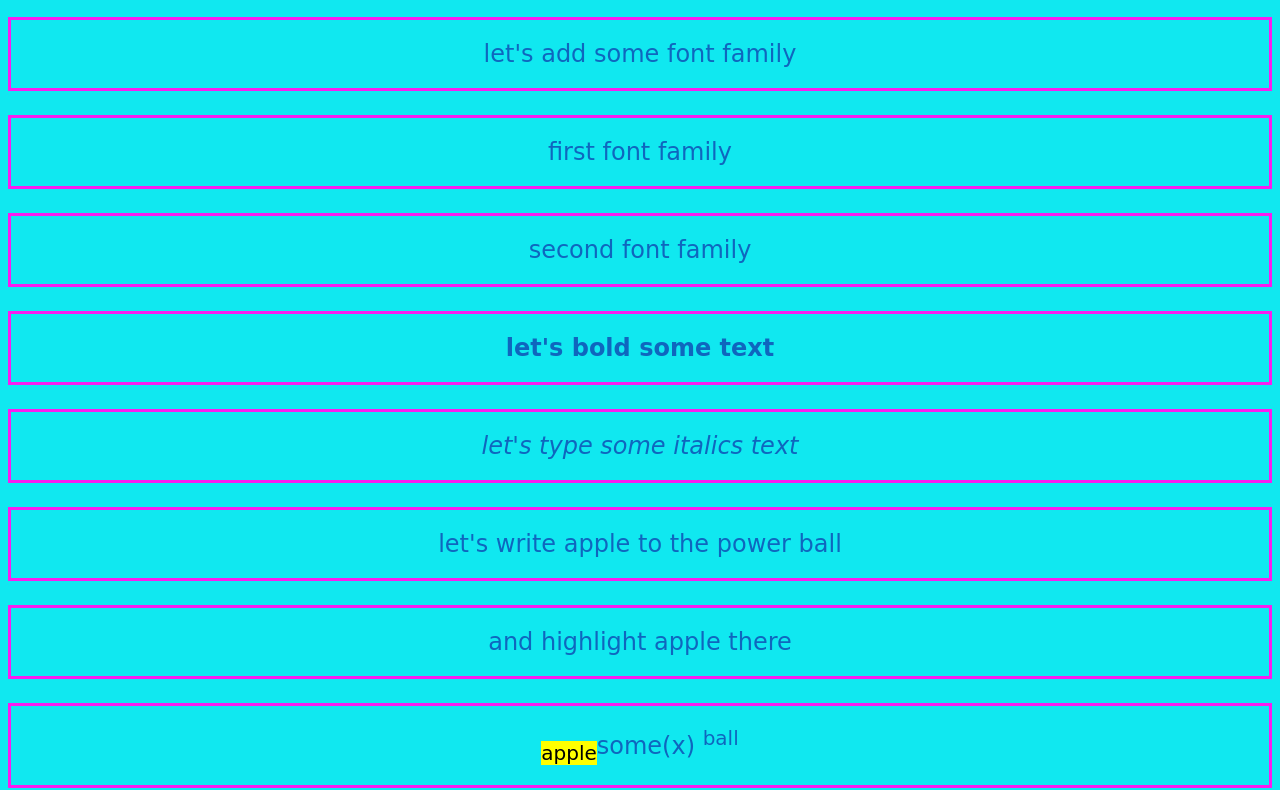
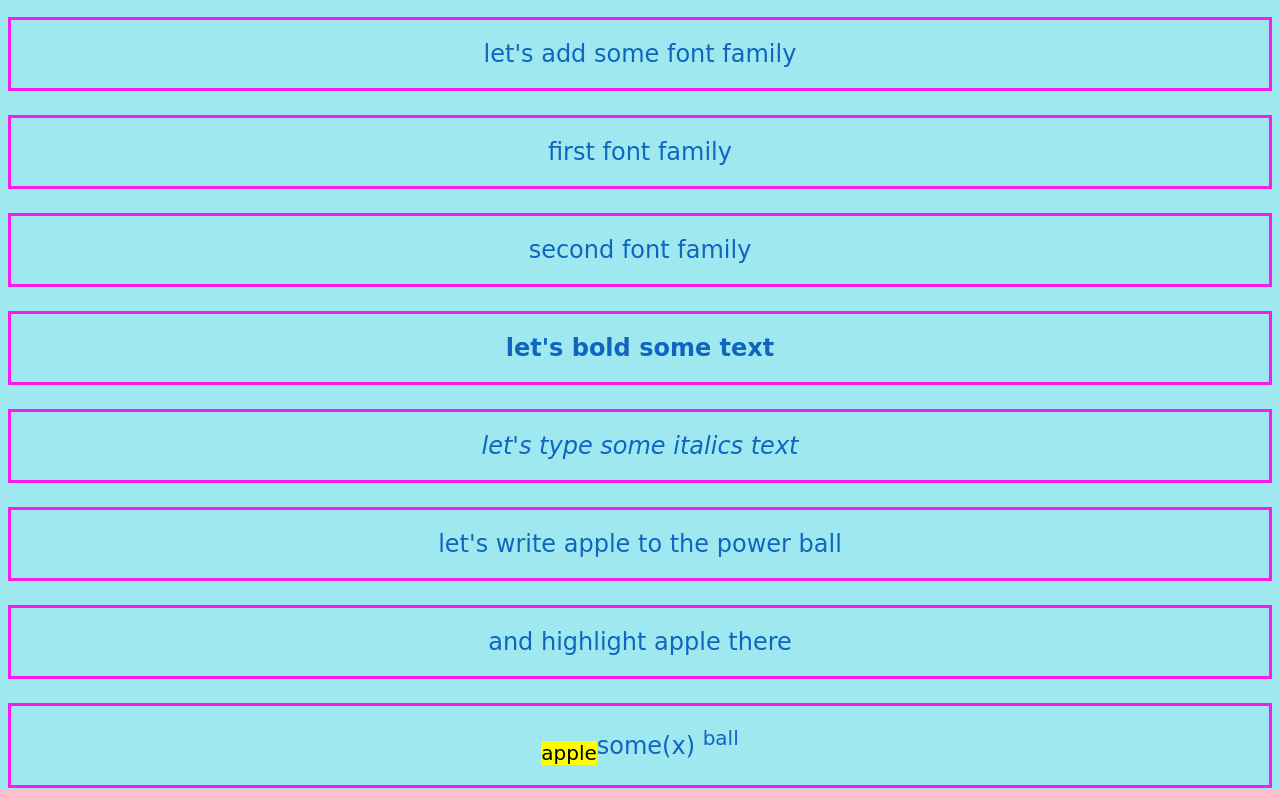
Before and after one commit to suman-09/First_Web_Page, a plain HTML site: page index.html in a window 1280 px wide. Shown: the part 102-892 px from the top of the page. Drawn offline with Linux system fonts and the light colour scheme.

Commit message:
Update index.html

```diff
--- a/index.html
+++ b/index.html
@@ -7,7 +7,7 @@
     <title>Web Page</title>
     <link rel="stylesheet" href="style.css">
 </head>
-<body style="background-color: rgb(16, 232, 240);" >
+<body style="background-color: rgb(160, 232, 240);" >
     <div style="text-align: center;">
       <h1 style="font-size: 3em;" style="color: rgb(17, 118, 200);">let's start a fresh new project</h1>
         <p style="font-size: 1.5em;" style="font-family: cursive;">
```
